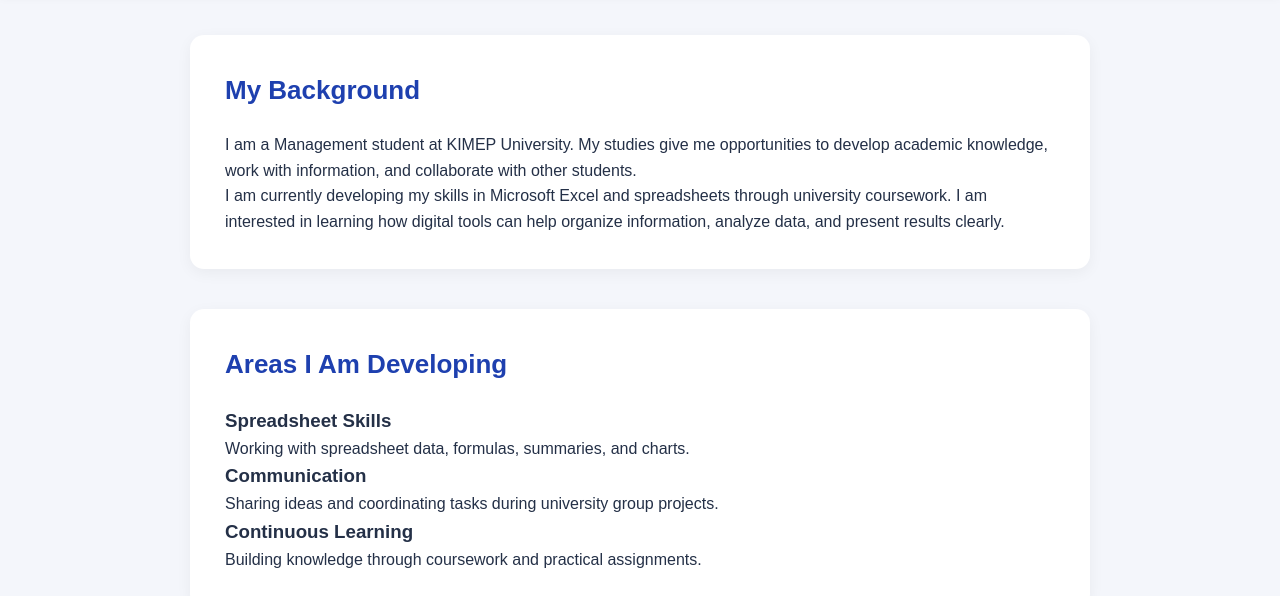
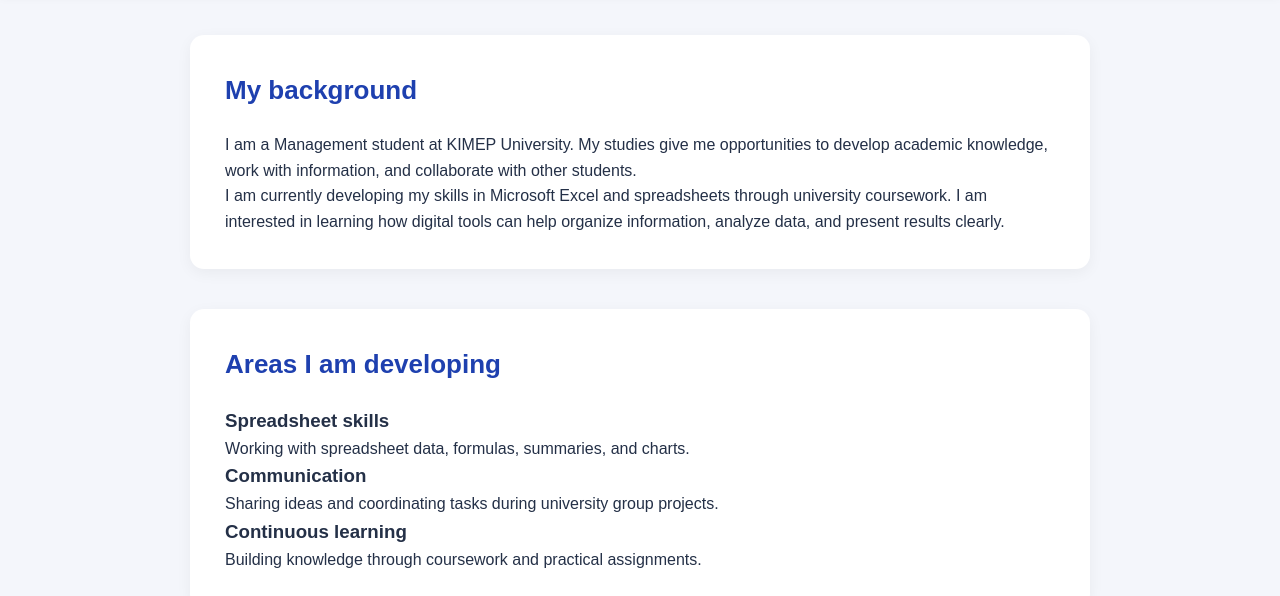
Before and after one commit to Kuleke-Dulat/Week-13, a plain HTML site: page about.html in a window 1280 px wide. Shown: the part 353-949 px from the top of the page. Drawn offline with Linux system fonts and the light colour scheme.

Commit message:
Refactor text formatting in about.html
Updated headings to use consistent capitalization and improved paragraph formatting.

```diff
--- a/about.html
+++ b/about.html
@@ -16,36 +16,36 @@
 </header>
 
 <div class="nav-wrap">
-<nav>
-    <a href="index.html">Home</a>
-    <a href="about.html" aria-current="page">About</a>
-    <a href="projects.html">Projects</a>
-    <a href="cv.html">CV</a>
-</nav>
+    <nav aria-label="Main navigation">
+        <a href="index.html">Home</a>
+        <a href="about.html" aria-current="page">About</a>
+        <a href="projects.html">Projects</a>
+        <a href="cv.html">CV</a>
+    </nav>
 </div>
 
 <main>
     <section class="panel">
-        <h2>My Background</h2>
+        <h2>My background</h2>
         <p>
-            I am a Management student at KIMEP University.
-            My studies give me opportunities to develop academic knowledge,
-            work with information, and collaborate with other students.
+            I am a Management student at KIMEP University. My studies give me
+            opportunities to develop academic knowledge, work with information,
+            and collaborate with other students.
         </p>
         <p>
-            I am currently developing my skills in Microsoft Excel
-            and spreadsheets through university coursework.
-            I am interested in learning how digital tools can help
-            organize information, analyze data, and present results clearly.
+            I am currently developing my skills in Microsoft Excel and
+            spreadsheets through university coursework. I am interested in
+            learning how digital tools can help organize information, analyze
+            data, and present results clearly.
         </p>
     </section>
 
     <section class="panel">
-        <h2>Areas I Am Developing</h2>
+        <h2>Areas I am developing</h2>
 
         <div class="grid">
             <article class="info-card">
-                <h3>Spreadsheet Skills</h3>
+                <h3>Spreadsheet skills</h3>
                 <p>Working with spreadsheet data, formulas, summaries, and charts.</p>
             </article>
 
@@ -55,7 +55,7 @@
             </article>
 
             <article class="info-card">
-                <h3>Continuous Learning</h3>
+                <h3>Continuous learning</h3>
                 <p>Building knowledge through coursework and practical assignments.</p>
             </article>
         </div>
```
